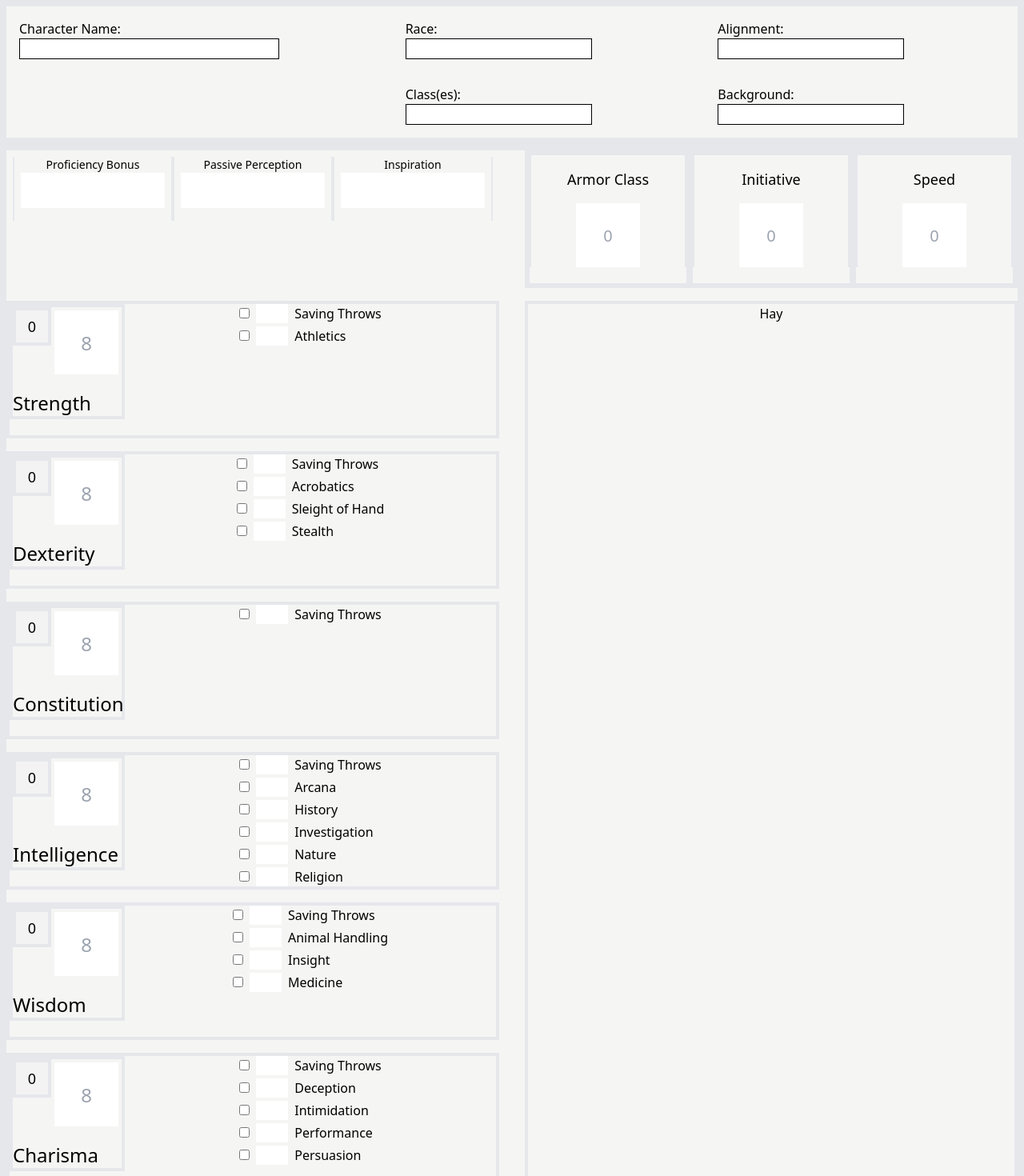
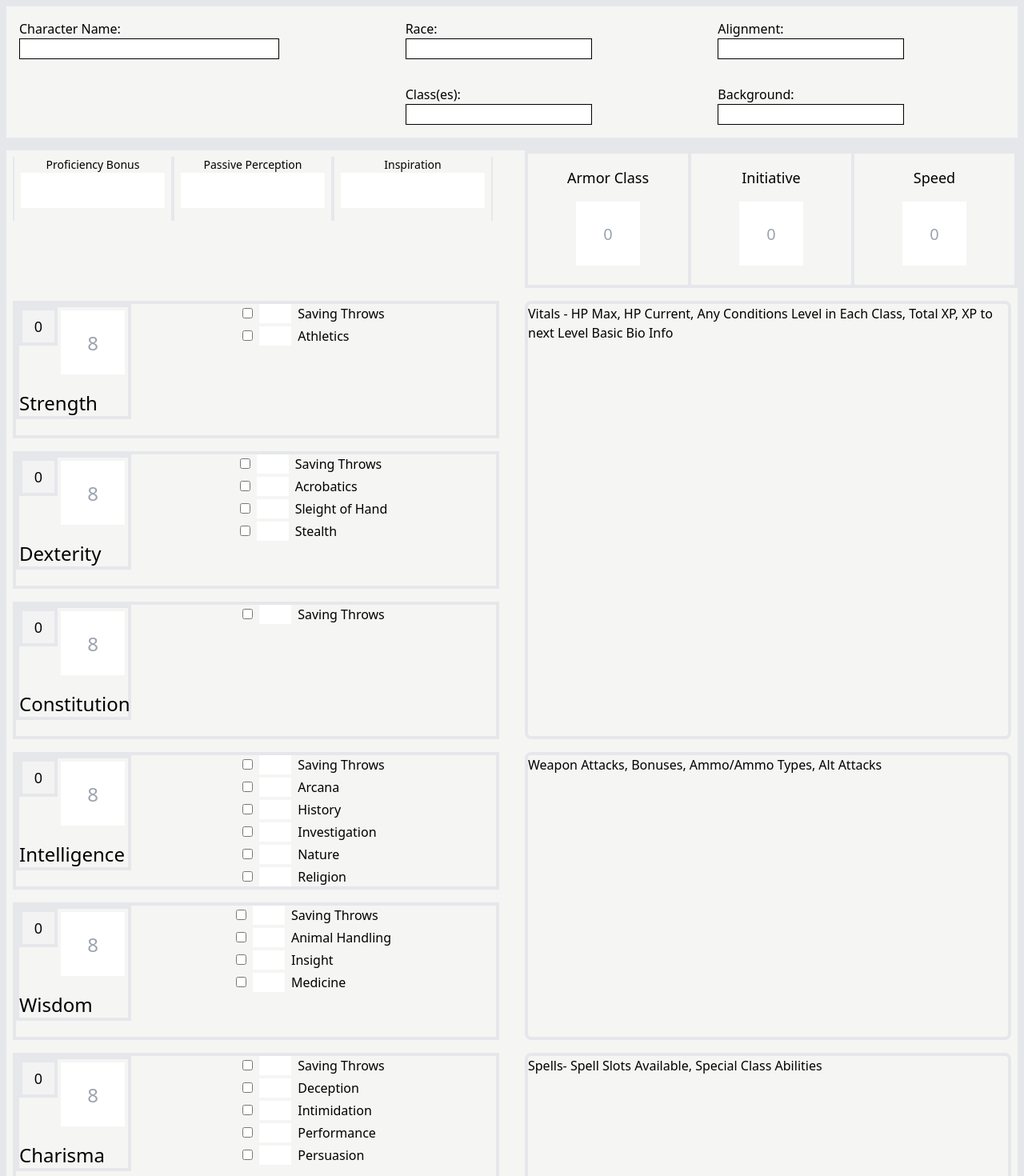
Before and after one commit to JZims/5e-sheet-component, a React (Vite) app: page / in a window 1280 px wide. Shown: the top 1470 px of the page at 80% size. Built offline with nearby package versions, Linux system fonts and the light colour scheme.

Commit message:
outlining right column

```diff
--- a/src/components/BodyContent.tsx
+++ b/src/components/BodyContent.tsx
@@ -57,7 +57,7 @@ const AbilityScoreBlock = (props: {
 
   return (
     <>
-      <div className="col-span-2 row-span-1 mr-2 grid grid-flow-col border-4 border-solid">
+      <div className="col-span-2 row-span-1 mx-2 grid grid-flow-col border-4 border-solid">
         <div className="relative box-border h-36 w-36 border-4">
           <input
             id={props.stat.toLowerCase() + "Input"}
@@ -127,8 +127,8 @@ const CombatScoreBlock = (props: {stat: string}): ReactElement => {
     const tagId = props.stat.split(" ").join("_").toLowerCase()
 
   return(
-    <div className=" col-span-1 box-border border-4" id={tagId}>
-      <div className="flex flex-col border-x-2 px-2 text-lg items-center">
+    <div className=" col-span-1 box-border border-2" id={tagId}>
+      <div className="flex flex-col px-2 text-lg items-center">
         <label htmlFor={tagId} className="py-4"> {props.stat} </label>
         <input id={tagId} placeholder="0" className="box-content p-2 text-center text-xl outline-none h-16 w-16" maxLength={2} size={2}></input>
       </div>
@@ -158,17 +158,28 @@ export default function BodyContent() {
         })}
 
         {/* Right Column */}
-        <div className=" xs:flex xs:flex-col md:grid auto-cols-max grid-cols-3 grid-flow-col col-span-2 col-start-3 ml-2 border-2 border-solid text-center row-start-1 row-span-1">
+        <div className="xs:flex xs:flex-col md:grid auto-cols-max grid-cols-3 grid-flow-col col-span-2 col-start-3 ml-2 border-2 border-solid text-center row-start-1 row-span-1">
+
          { combatBonuses.map((stat, indx) => {
            return  <CombatScoreBlock key={indx} stat={stat} />
          })}
 
         </div>
-          <div className="col-span-2 col-start-3 ml-2 border-4 border-solid text-center row-start-2 row-span-6">
-             Hay
-          </div>
+
+        <div className=" col-start-3 col-span-2 row-span-3 mx-2 grid grid-flow-col border-4 border-solid rounded-lg">
+            Vitals - HP Max, HP Current, Any Conditions
+            Level in Each Class, Total XP, XP to next Level
+            Basic Bio Info
         </div>
+        <div className=" col-start-3 col-span-2 row-span-2 mx-2 grid grid-flow-col border-4 border-solid rounded-lg">
+            Weapon Attacks, Bonuses, Ammo/Ammo Types, Alt Attacks
+        </div>
+        <div className=" col-start-3 col-span-2 row-span-2 mx-2 grid grid-flow-col border-4 border-solid rounded-lg">
+            Spells- Spell Slots Available, Special Class Abilities
+        </div>
+
       </div>
+    </div>
 
   );
 }
--- a/src/components/ShortInput.tsx
+++ /dev/null
@@ -1,15 +0,0 @@
-import { cva } from "class-variance-authority"
-
-
-export const inputStyles = cva([], {
-    variants:{
-        location: {
-            header: ["border-black", "border-solid border"],
-            stat: [],
-            modifier: []
-
-        },
-
-    }
-}
-)
```
